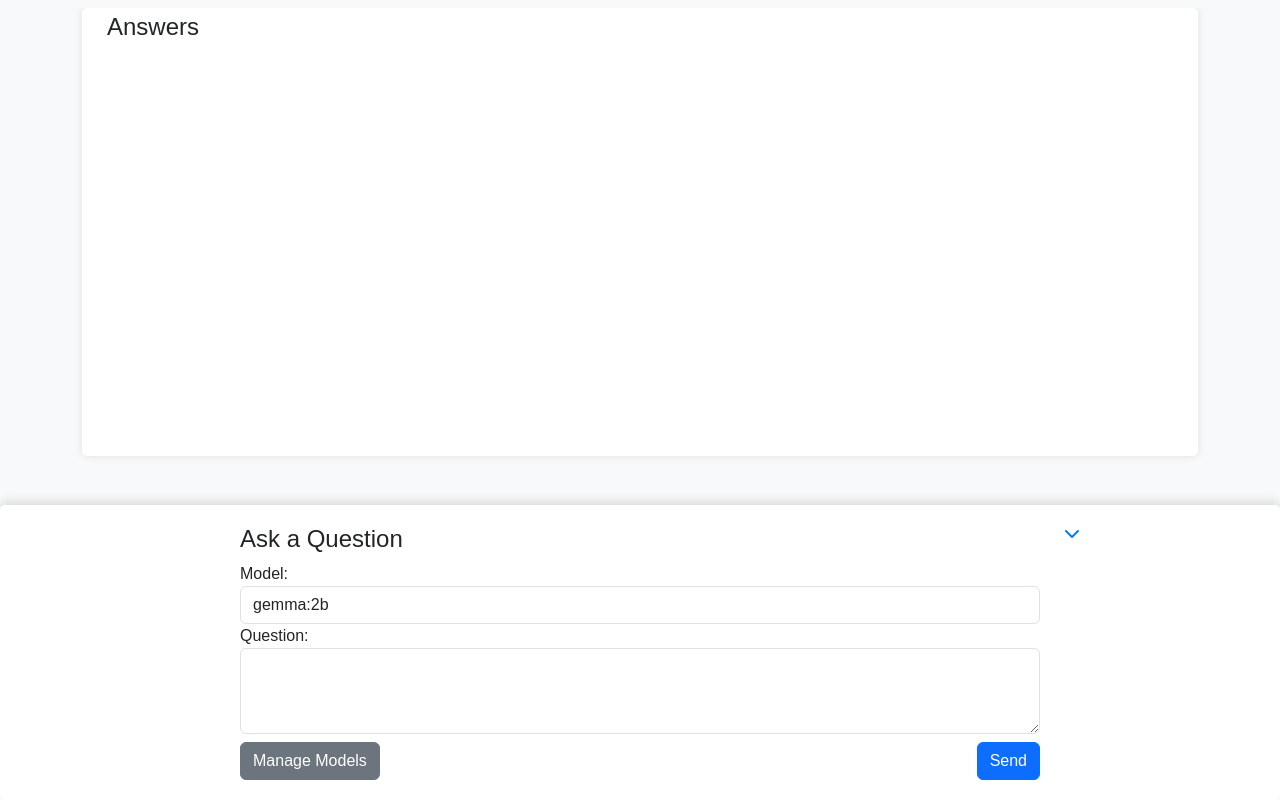
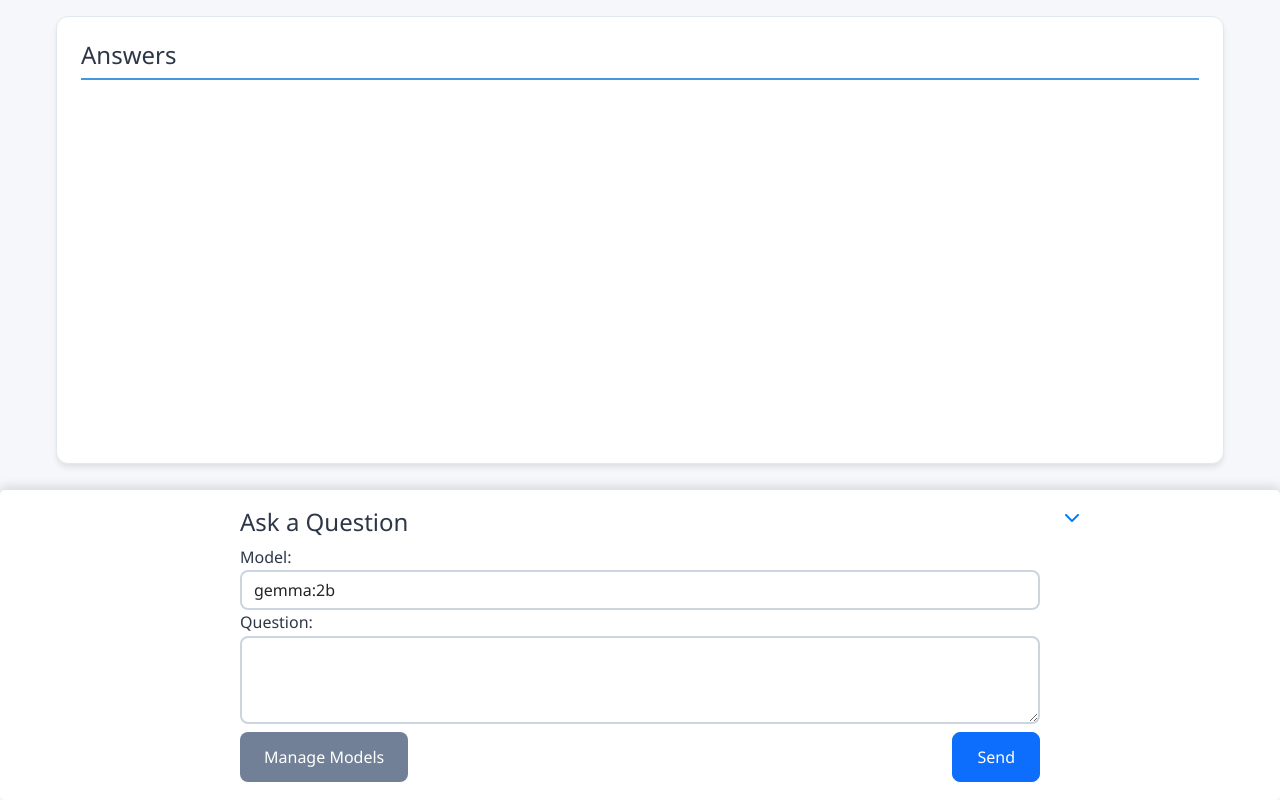
Before and after one commit to reza-torabi-Reto/Ollama-Django-ChatLab, a Django app: page / in a window 1280 px wide. Run offline with Django 5.2, Linux system fonts and the light colour scheme; some libraries are stand-ins or nearby versions.

Commit message:
better UI

```diff
--- a/ollama/templates/ollama/home.html
+++ b/ollama/templates/ollama/home.html
@@ -9,7 +9,9 @@
     <link rel="stylesheet" href="{% static 'styles/bootstrap.min.css' %}">
     {% comment %} <link rel="stylesheet" href="https://stackpath.bootstrapcdn.com/bootstrap/4.5.2/css/bootstrap.min.css"> {% endcomment %}
     <!-- Font Awesome CSS for icons -->
+
     <link rel="stylesheet" href="https://cdnjs.cloudflare.com/ajax/libs/font-awesome/6.0.0/css/all.min.css" integrity="sha512-9usAa10IRO0HhonpyAIVpjrylPvoDwiPUiKdWk5t3PyolY1cOd4DSE0Ga+ri4AuTroPR5aQvXU9xC6qOPnzFeg==" crossorigin="anonymous" referrerpolicy="no-referrer" />
+    <link href="https://fonts.googleapis.com/css2?family=Fira+Code:wght@400;500&display=swap" rel="stylesheet">
     <!-- Custom CSS -->
     <link rel="stylesheet" href="{% static 'styles/mycss.css' %}">
 </head>
--- a/static/styles/mycss.css
+++ b/static/styles/mycss.css
@@ -2,28 +2,57 @@ button, i {
     cursor: pointer;
 }
 body {
-    font-family: Arial, sans-serif;
-    background-color: #f8f9fa;
+    /* font-family: Arial, sans-serif; */
+    /* background-color: #f8f9fa; */
     display: flex;
     flex-direction: column;
     min-height: 100vh;
+    font-family: 'Segoe UI', system-ui, -apple-system, sans-serif;
+    background: #f5f7fb;
+    color: #2d3748;
+    line-height: 1.6;
 }
 .container {
     flex: 1;
     overflow: hidden;
     display: flex;
     flex-direction: column;
-    margin-top: 8px;
+    /* margin-top: 8px; */
+    max-width: 1200px;
+    padding: 1rem;
+    margin: 0 auto;
 }
 .box_answer {
     flex: 1;
     overflow-y: auto;
-    padding: 5px 25px;
-    background-color: #fff;
-    border-radius: 5px;
+    /* padding: 5px 25px; */
+    /* background-color: #fff; */
+    /* border-radius: 5px; */
     box-shadow: 0 0 10px rgba(0, 0, 0, 0.1);
     max-height: 56vh;
-    transition: max-height 0.3s ease; /* Smooth transition for height changes */
+    /* transition: max-height 0.3s ease; */
+    background: #ffffff;
+    border-radius: 12px;
+    box-shadow: 0 4px 6px -1px rgba(0, 0, 0, 0.1);
+    margin-bottom: 1rem;
+    padding: 1.5rem;
+    transition: all 0.3scubic-bezier(0.4, 0, 0.2, 1);
+    border: 1px solid #e2e8f0;
+}
+.box_answer h4{
+    color: #2d3748;
+    font-size: 1.5rem;
+    margin-bottom: 1.5rem;
+    padding-bottom: 0.5rem;
+    border-bottom: 2px solid #4299e1;
+}
+.mb-3 {
+    background: #f8fafc;
+    border-radius: 8px;
+    padding: 1.5rem;
+    margin-bottom: 1.5rem;
+    border: 1px solid #e2e8f0;
+    animation: fadeIn 0.3s ease-out;
 }
 .box_form {
     padding: 20px;
@@ -32,6 +61,12 @@ body {
     box-shadow: 0 0 10px rgba(0, 0, 0, 0.1);
     max-height: 48vh;
     transition: transform 0.3s ease; /* Smooth transition for position changes */
+}
+.form-control {
+    border: 2px solid #cbd5e0;
+    border-radius: 8px;
+    /* padding: 0.75rem 1rem; */
+    transition: border-color 0.2sease;
 }
 ._label {
     margin-top: 10px;
@@ -88,7 +128,7 @@ think {
     left: 0;
     width: 100%;
     background-color: #fff;
-    padding: 20px;
+    padding: 18px;
     box-shadow: 0 -5px 10px rgba(0, 0, 0, 0.1);
     z-index: 1000;
 }
@@ -175,14 +246,40 @@ think {
 }
 .text_trans{
     width: 100%;
-    margin: 10px auto;
+    /* margin: 10px auto; */
     min-height: 500px;
-    background-color: #fff;
-    border-radius: 4px;
+    /* background-color: #fff; */
+    /* border-radius: 4px; */
     padding: 8px 12px;
     text-align: justify;
     font-weight: bold;
-    font-size:14px
+    font-size:14px;
+    background: #1a202c !important;
+    color: #cbd5e0 !important;
+    border-radius: 8px !important;
+    flex-grow: 1;
+    margin: 1rem 0;
+}
+.btn {
+    font-weight: 500;
+    border-radius: 8px;
+    padding: 0.75rem 1.5rem;
+    transition: all 0.2sease;
+    display: inline-flex;
+    align-items: center;
+    gap: 0.5rem;
+}
+.btn-success {
+    background: #48bb78;
+    border: none;
+}
+.btn-secondary {
+    background: #718096;
+    border: none;
+}
+.btn-primary:hover {
+    background: #3182ce;
+    transform: translateY(-1px);
 }
 .btn-copy, .btn-trans-copy{
     color: #afb7c1;
```
Also changed, not shown: other parts of static/styles/mycss.css (+60 -18 lines).
